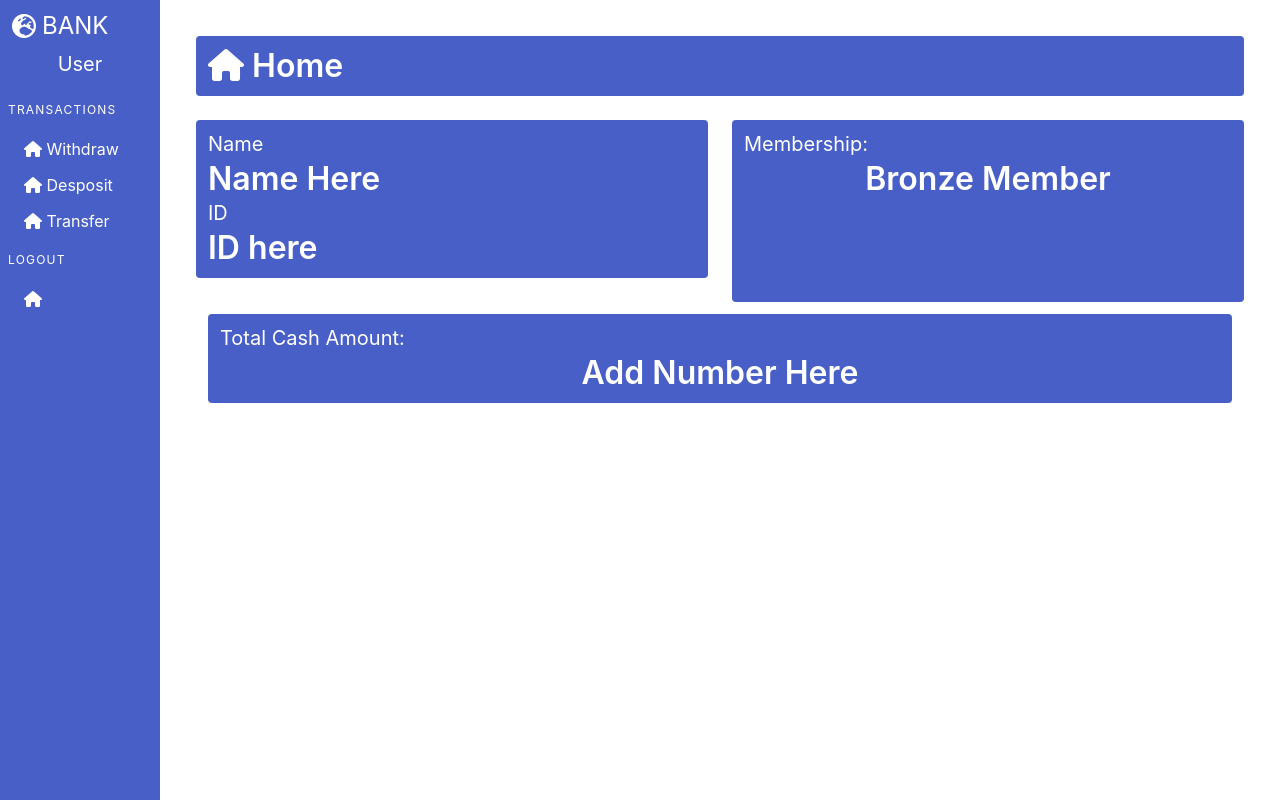
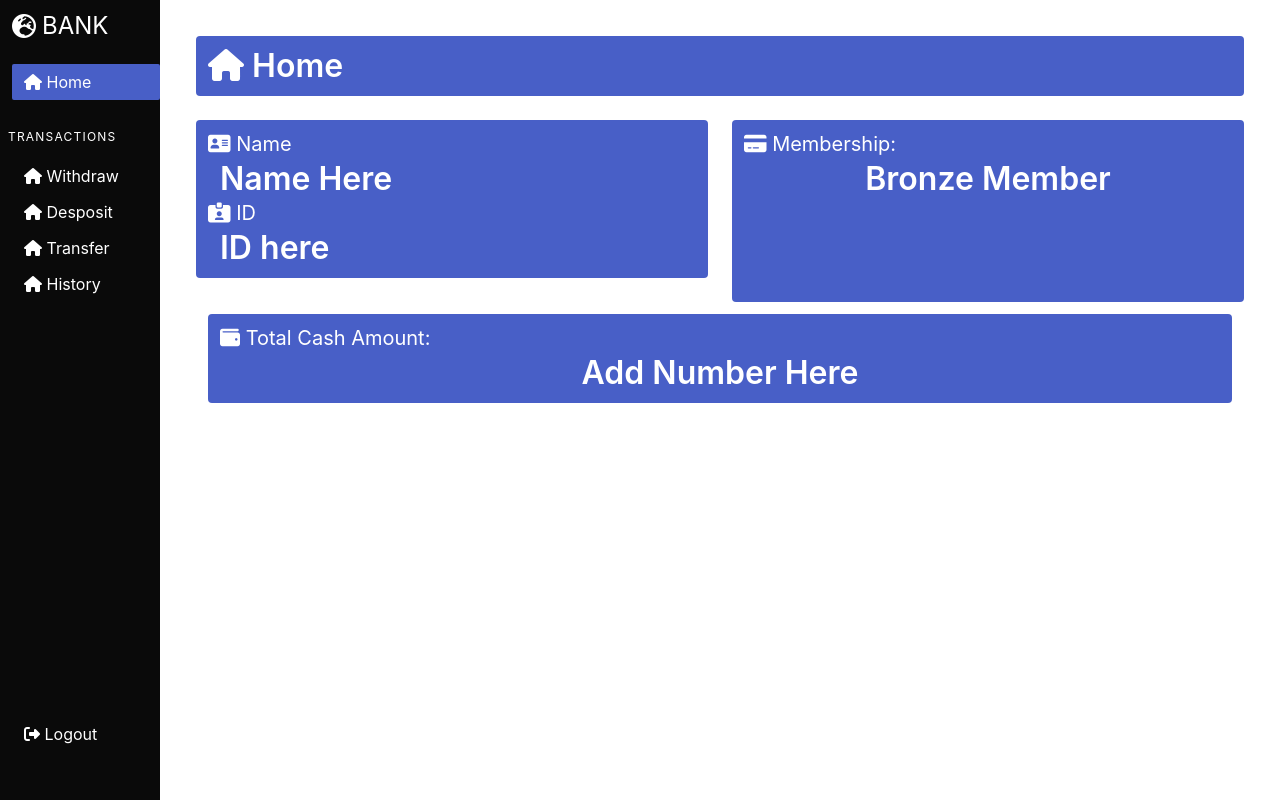
Before and after one commit to vincent-larisma/Banking-App, a React (Create React App) app in the folder banking-app/: page /User in a window 1280 px wide. Built offline with nearby package versions, Linux system fonts and the light colour scheme.

Commit message:
Update sidebar design and add history

```diff
--- a/banking-app/src/Components/SideBar.jsx
+++ b/banking-app/src/Components/SideBar.jsx
@@ -1,9 +1,15 @@
 import React from 'react'
+import { useNavigate } from 'react-router-dom'
 
 export default function SideBar() {
+  const navigate = useNavigate()
+  const handleClickLogout = () => {
+    navigate('/Login')
+  }
   return (
     <>
-      <div className='side-bar-container has-background-link  '>
+      <div className='side-bar-container has-background-black  '>
+        <div className='flex-item'>
           <div className='navbar-brand '>
             <div className='navbar-item is-size-4 has-text-white'>
               <span class='icon-text'>
@@ -15,36 +21,58 @@ export default function SideBar() {
             </div>
           </div>
           <aside className='menu '>
-          <div className='container subtitle text-center has-text-white'>User</div>
-          <p className='menu-label pl-2 has-text-white '>Transactions</p>
+            <ul className='menu-list pl-3 pt-3  '>
+              <li>
+                <a className='has-text-white is-active'>
+                  <i class='fas fa-home '></i> Home
+                </a>
+              </li>
+            </ul>
+            <p className='menu-label pl-2 has-text-white pt-4'>Transactions</p>
             <ul className='menu-list pl-3 '>
               <li>
                 <a className='has-text-white '>
-                <i class='fas fa-home '></i> Withdraw
+                  <h1>
+                    <h1></h1> <i class='fas fa-home '></i> Withdraw
+                  </h1>
                 </a>
               </li>
               <li>
                 <a className='has-text-white'>
+                  <h1>
                     <i class='fas fa-home'></i> Desposit
+                  </h1>
                 </a>
               </li>
               <li>
                 <a className='has-text-white'>
+                  <h1>
                     <i class='fas fa-home'></i> Transfer
+                  </h1>
                 </a>
               </li>
-          </ul>
-
-          <p className='menu-label pl-2 has-text-white'>Logout</p>
-          <ul className='menu-list pl-3'>
               <li>
                 <a className='has-text-white'>
-                <i class='fas fa-home'></i>
+                  <h1>
+                    <i class='fas fa-home'></i> History
+                  </h1>
                 </a>
               </li>
             </ul>
           </aside>
         </div>
+        <div className='flex-item mb-6'>
+          <ul className='menu-list pl-3'>
+            <li>
+              <a className='has-text-white' onClick={handleClickLogout}>
+                <h1>
+                  <i class='fa-solid fa-right-from-bracket'></i> Logout
+                </h1>
+              </a>
+            </li>
+          </ul>
+        </div>
+      </div>
     </>
   )
 }
--- a/banking-app/src/Components/UserPage.jsx
+++ b/banking-app/src/Components/UserPage.jsx
@@ -15,20 +15,28 @@ export default function UserPage() {
                 </h1>
               </div>
               <div class='column notification is-link '>
-                <h1 className='subtitle'>Name</h1>
-                <h1 className='title'>Name Here</h1>
-                <h1 className='subtitle'>ID</h1>
-                <h1 className='title'>ID here</h1>
+                <h1 className='subtitle'>
+                  <i class='fa-solid fa-address-card'></i> Name
+                </h1>
+                <h1 className='title pl-3'>Name Here</h1>
+                <h1 className='subtitle'>
+                  <i class='fa-solid fa-id-card-clip'></i> ID
+                </h1>
+                <h1 className='title pl-3'>ID here</h1>
               </div>
               <div class='column is-0'></div>
 
               <div class='column notification is-link'>
-                <h1 className='subtitle'>Membership:</h1>
+                <h1 className='subtitle'>
+                  <i class='fa-solid fa-credit-card'></i> Membership:
+                </h1>
                 <h1 className='title has-text-centered'>Bronze Member</h1>
               </div>
             </div>
             <div class='column notification is-link '>
-              <h1 className='subtitle'>Total Cash Amount:</h1>
+              <h1 className='subtitle'>
+                <i class='fa-solid fa-wallet'></i> Total Cash Amount:
+              </h1>
               <h1 className='title has-text-centered'>Add Number Here</h1>
             </div>
           </div>
--- a/banking-app/src/Styles/UserPage.scss
+++ b/banking-app/src/Styles/UserPage.scss
@@ -3,7 +3,14 @@
 }
 
 .side-bar-container {
+  display: flex;
+  flex-direction: column;
+  justify-content: space-between;
   position: fixed;
   min-width: 10rem;
   height: 100vh;
 }
+a :hover {
+  background-color: white;
+  color: black;
+}
```
Lines whose indentation alone changed are shown as unchanged.
